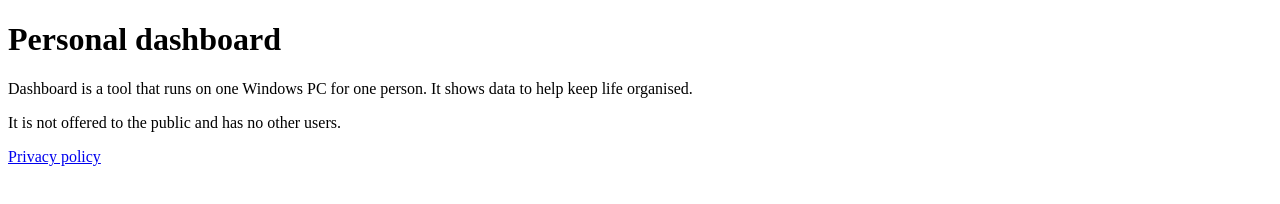
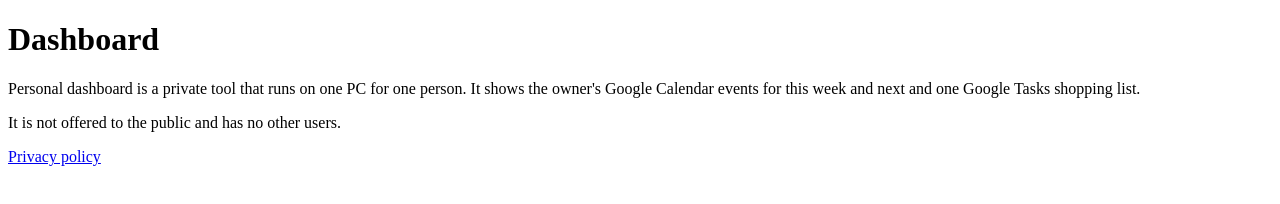
Before and after one commit to protonbrew/dashboard, a plain HTML site: page index.html in a window 1280 px wide. Drawn offline with Linux system fonts and the light colour scheme.

Commit message:
Update index.html

```diff
--- a/index.html
+++ b/index.html
@@ -3,12 +3,12 @@
 <head>
 <meta charset="utf-8">
 <meta name="viewport" content="width=device-width, initial-scale=1">
-<title>Personal dashboard</title>
+<title>Dashboard</title>
 </head>
 <body>
-<h1>Personal dashboard</h1>
-<p>Dashboard is a  tool that runs on one Windows PC for one person. It shows data to help keep life organised.</p>
+<h1>Dashboard</h1>
+<p>Personal dashboard is a private tool that runs on one PC for one person. It shows the owner's Google Calendar events for this week and next and one Google Tasks shopping list.</p>
 <p>It is not offered to the public and has no other users.</p>
-<p><a href="https://protonbrew.github.io/privacy.html">Privacy policy</a></p>
+<p><a href="https://protonbrew.github.io/dashboard/privacy.html">Privacy policy</a></p>
 </body>
 </html>
```
